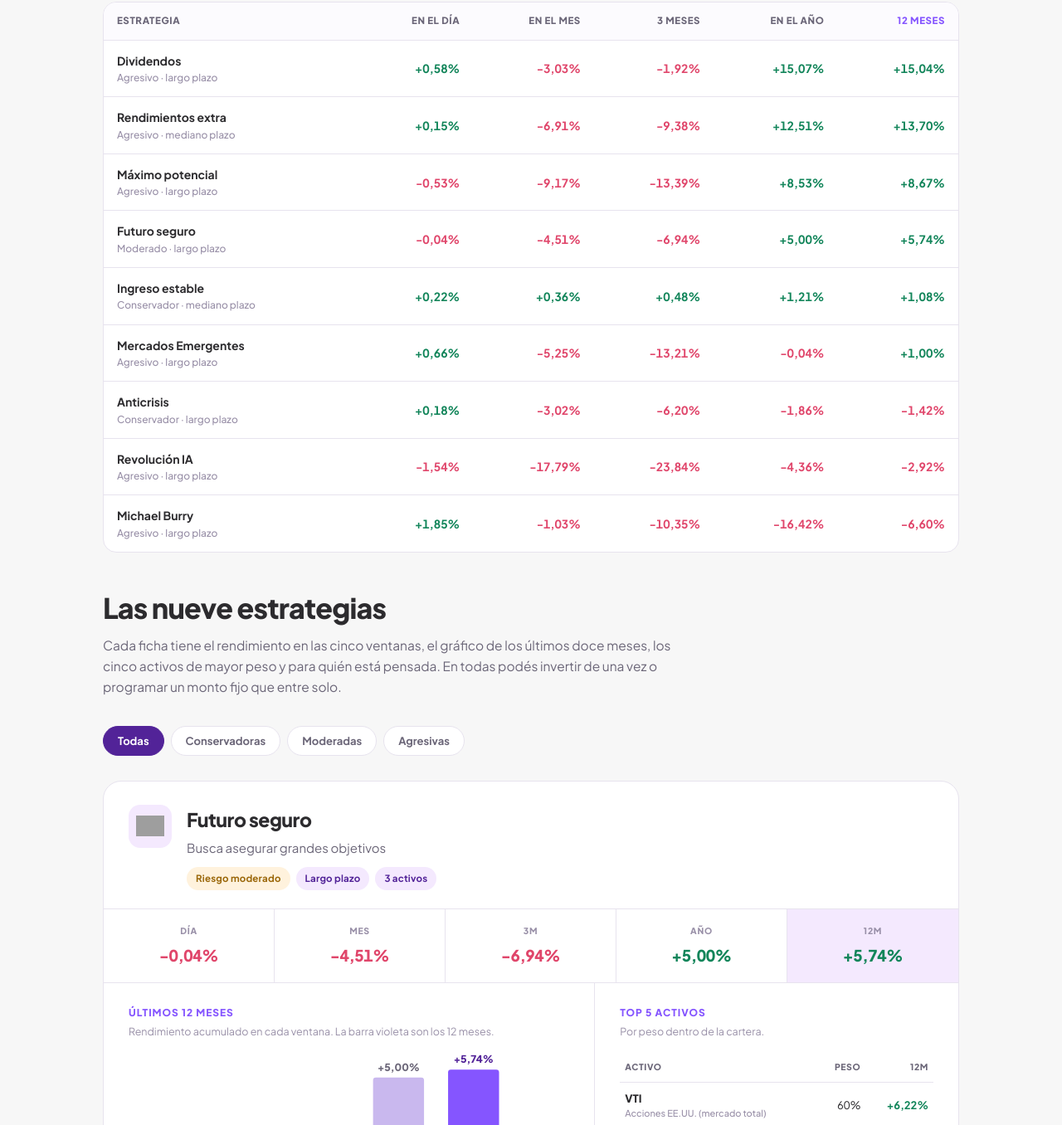
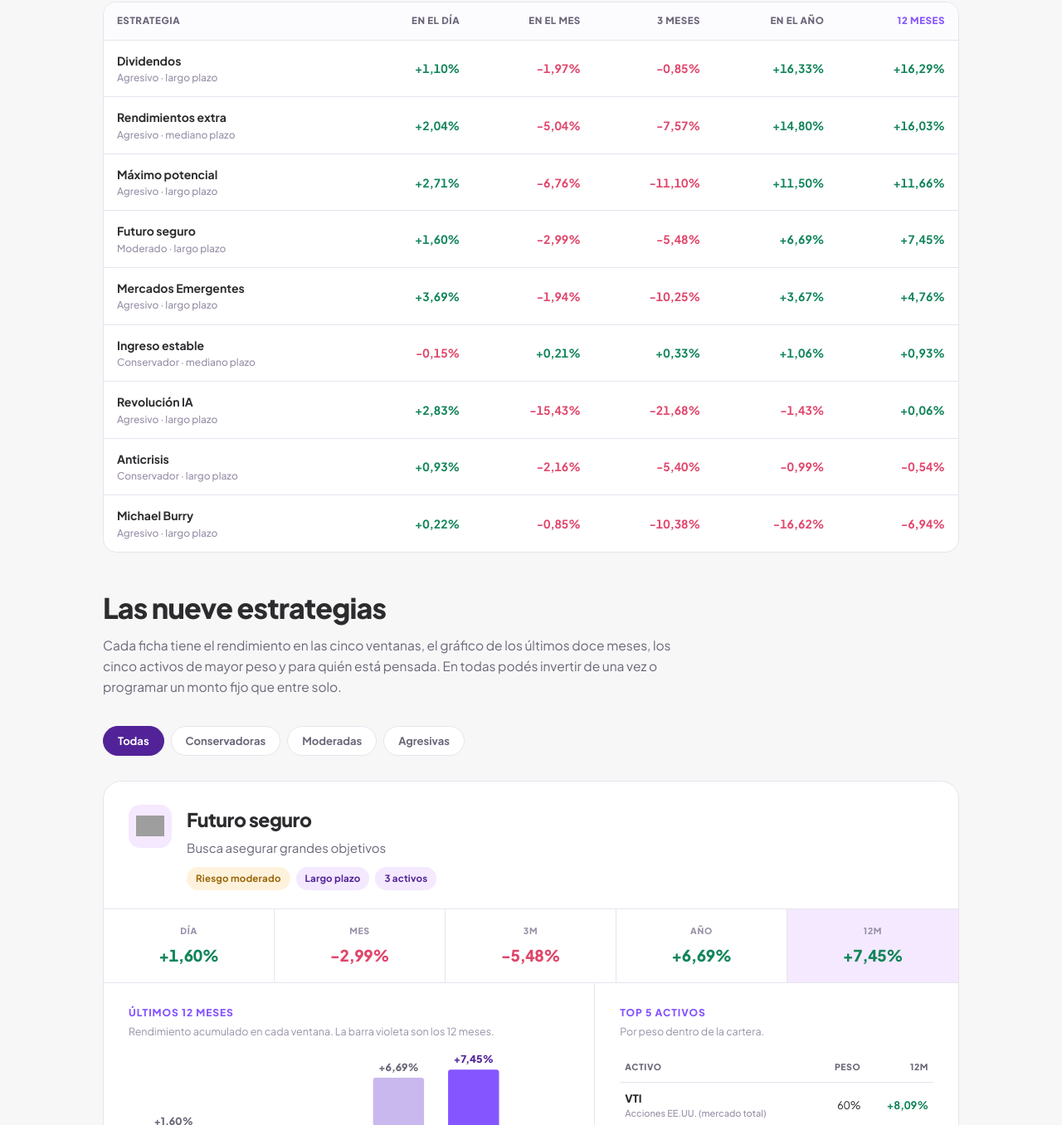
Before and after one commit to barriosuna/Rendimientos-carteras-2, a plain HTML site: page public/index.html in a window 1280 px wide. Shown: the part 1444-2800 px from the top of the page at 83% size. Drawn offline with Linux system fonts and the light colour scheme; grey boxes are pictures that could not be loaded.

Commit message:
landing: rendimientos al 27/11/2026 [skip ci]

```diff
--- a/public/index.html
+++ b/public/index.html
@@ -267,7 +267,7 @@ footer{padding:0 0 60px}
       </div>
     </div>
     <div class="barras" id="barras"></div>
-    <p class="termo-pie">Rendimiento total en dólares, punto a punto, con dividendos reinvertidos. Cierre del miércoles 25 de noviembre de 2026.</p>
+    <p class="termo-pie">Rendimiento total en dólares, punto a punto, con dividendos reinvertidos. Cierre del viernes 27 de noviembre de 2026.</p>
   </div>
 </section>
 
@@ -336,30 +336,30 @@ const ESTRATEGIAS = [
   "riesgoKey": "moderate",
   "plazo": "Largo plazo",
   "ret": [
-   -0.04,
-   -4.51,
-   -6.94,
-   5.0,
-   5.74
+   1.6,
+   -2.99,
+   -5.48,
+   6.69,
+   7.45
   ],
   "activos": [
    {
     "t": "VTI",
     "peso": 60.0,
     "nombre": "Acciones EE.UU. (mercado total)",
-    "r12m": 6.22
+    "r12m": 8.09
    },
    {
     "t": "VXUS",
     "peso": 30.0,
     "nombre": "Acciones fuera de EE.UU.",
-    "r12m": 6.8
+    "r12m": 8.86
    },
    {
     "t": "BND",
     "peso": 10.0,
     "nombre": "Bonos EE.UU.",
-    "r12m": -0.3
+    "r12m": -0.61
    }
   ],
   "totalActivos": 3,
@@ -379,42 +379,42 @@ const ESTRATEGIAS = [
   "riesgoKey": "aggressive",
   "plazo": "Largo plazo",
   "ret": [
-   -0.53,
-   -9.17,
-   -13.39,
-   8.53,
-   8.67
+   2.71,
+   -6.76,
+   -11.1,
+   11.5,
+   11.66
   ],
   "activos": [
    {
     "t": "QQQ",
     "peso": 30.0,
     "nombre": "Nasdaq 100",
-    "r12m": 2.85
+    "r12m": 5.62
    },
    {
     "t": "SMH",
     "peso": 25.0,
     "nombre": "Semiconductores",
-    "r12m": 20.29
+    "r12m": 25.31
    },
    {
     "t": "VUG",
     "peso": 20.0,
     "nombre": "Acciones de crecimiento",
-    "r12m": -2.9
+    "r12m": -0.9
    },
    {
     "t": "IWO",
     "peso": 15.0,
     "nombre": "Small caps de crecimiento",
-    "r12m": 3.7
+    "r12m": 5.99
    },
    {
     "t": "XBI",
     "peso": 10.0,
     "nombre": "Biotecnología",
-    "r12m": 27.7
+    "r12m": 29.25
    }
   ],
   "totalActivos": 5,
@@ -433,36 +433,36 @@ const ESTRATEGIAS = [
   "riesgoKey": "aggressive",
   "plazo": "Mediano plazo",
   "ret": [
-   0.15,
-   -6.91,
-   -9.38,
-   12.51,
-   13.7
+   2.04,
+   -5.04,
+   -7.57,
+   14.8,
+   16.03
   ],
   "activos": [
    {
     "t": "VB",
     "peso": 25.0,
     "nombre": "Small caps EE.UU.",
-    "r12m": 10.86
+    "r12m": 12.42
    },
    {
     "t": "MTUM",
     "peso": 25.0,
     "nombre": "Factor momentum",
-    "r12m": -1.02
+    "r12m": 1.99
    },
    {
     "t": "QUAL",
     "peso": 25.0,
     "nombre": "Factor calidad",
-    "r12m": 10.11
+    "r12m": 11.41
    },
    {
     "t": "VLUE",
     "peso": 25.0,
     "nombre": "Factor valor",
-    "r12m": 34.86
+    "r12m": 38.29
    }
   ],
   "totalActivos": 4,
@@ -486,42 +486,42 @@ const ESTRATEGIAS = [
   "riesgoKey": "aggressive",
   "plazo": "Largo plazo",
   "ret": [
-   -1.54,
-   -17.79,
-   -23.84,
-   -4.36,
-   -2.92
+   2.83,
+   -15.43,
+   -21.68,
+   -1.43,
+   0.06
   ],
   "activos": [
    {
     "t": "NVDA",
     "peso": 25.0,
     "nombre": "Nvidia",
-    "r12m": -15.45
+    "r12m": -14.77
    },
    {
     "t": "CHAT",
     "peso": 25.0,
     "nombre": "Inteligencia artificial (temático)",
-    "r12m": 7.21
+    "r12m": 12.19
    },
    {
     "t": "SMH",
     "peso": 20.0,
     "nombre": "Semiconductores",
-    "r12m": 20.29
+    "r12m": 25.31
    },
    {
     "t": "IGV",
     "peso": 20.0,
     "nombre": "Software",
-    "r12m": -8.7
+    "r12m": -6.28
    },
    {
     "t": "VST",
     "peso": 10.0,
     "nombre": "Vistra (energía eléctrica)",
-    "r12m": -31.78
+    "r12m": -31.03
    }
   ],
   "totalActivos": 5,
@@ -540,42 +540,42 @@ const ESTRATEGIAS = [
   "riesgoKey": "conservative",
   "plazo": "Mediano plazo",
   "ret": [
-   0.22,
-   0.36,
-   0.48,
-   1.21,
-   1.08
+   -0.15,
+   0.21,
+   0.33,
+   1.06,
+   0.93
   ],
   "activos": [
    {
     "t": "SGOV",
     "peso": 40.0,
     "nombre": "Letras del Tesoro (0-3 meses)",
-    "r12m": 3.71
+    "r12m": 3.74
    },
    {
     "t": "SHY",
     "peso": 25.0,
     "nombre": "Tesoro EE.UU. 1-3 años",
-    "r12m": 1.84
+    "r12m": 1.82
    },
    {
     "t": "LQD",
     "peso": 20.0,
     "nombre": "Corporativos grado de inversión",
-    "r12m": -2.31
+    "r12m": -2.58
    },
    {
     "t": "IEF",
     "peso": 10.0,
     "nombre": "Tesoro EE.UU. 7-10 años",
-    "r12m": -1.78
+    "r12m": -2.21
    },
    {
     "t": "TLT",
     "peso": 5.0,
     "nombre": "Tesoro EE.UU. +20 años",
-    "r12m": -4.55
+    "r12m": -5.68
    }
   ],
   "totalActivos": 5,
@@ -593,30 +593,30 @@ const ESTRATEGIAS = [
   "riesgoKey": "aggressive",
   "plazo": "Largo plazo",
   "ret": [
-   1.85,
-   -1.03,
-   -10.35,
-   -16.42,
-   -6.6
+   0.22,
+   -0.85,
+   -10.38,
+   -16.62,
+   -6.94
   ],
   "activos": [
    {
     "t": "MOH",
     "peso": 43.49,
     "nombre": "Molina Healthcare",
-    "r12m": 38.7
+    "r12m": 36.84
    },
    {
     "t": "LULU",
     "peso": 32.35,
     "nombre": "Lululemon",
-    "r12m": -41.67
+    "r12m": -41.36
    },
    {
     "t": "SLM",
     "peso": 24.16,
     "nombre": "SLM Corporation",
-    "r12m": -41.18
+    "r12m": -39.65
    }
   ],
   "totalActivos": 3,
@@ -637,42 +637,42 @@ const ESTRATEGIAS = [
   "riesgoKey": "aggressive",
   "plazo": "Largo plazo",
   "ret": [
-   0.66,
-   -5.25,
-   -13.21,
-   -0.04,
-   1.0
+   3.69,
+   -1.94,
+   -10.25,
+   3.67,
+   4.76
   ],
   "activos": [
    {
     "t": "MCHI",
     "peso": 25.0,
     "nombre": "Acciones de China",
-    "r12m": -23.94
+    "r12m": -21.39
    },
    {
     "t": "INDA",
     "peso": 18.0,
     "nombre": "Acciones de India",
-    "r12m": -2.76
+    "r12m": -3.55
    },
    {
     "t": "EWZ",
     "peso": 15.0,
     "nombre": "Acciones de Brasil",
-    "r12m": -6.24
+    "r12m": 2.97
    },
    {
     "t": "EWT",
     "peso": 12.0,
     "nombre": "Acciones de Taiwán",
-    "r12m": 35.35
+    "r12m": 40.56
    },
    {
     "t": "EWY",
     "peso": 10.0,
     "nombre": "Acciones de Corea del Sur",
-    "r12m": 45.36
+    "r12m": 52.87
    }
   ],
   "totalActivos": 8,
@@ -693,42 +693,42 @@ const ESTRATEGIAS = [
   "riesgoKey": "aggressive",
   "plazo": "Largo plazo",
   "ret": [
-   0.58,
-   -3.03,
-   -1.92,
-   15.07,
-   15.04
+   1.1,
+   -1.97,
+   -0.85,
+   16.33,
+   16.29
   ],
   "activos": [
    {
     "t": "SCHD",
     "peso": 25.0,
     "nombre": "Dividendos de calidad",
-    "r12m": 32.4
+    "r12m": 33.82
    },
    {
     "t": "VIG",
     "peso": 25.0,
     "nombre": "Dividendos crecientes",
-    "r12m": 10.91
+    "r12m": 12.18
    },
    {
     "t": "DGRO",
     "peso": 20.0,
     "nombre": "Crecimiento de dividendos",
-    "r12m": 16.17
+    "r12m": 17.32
    },
    {
     "t": "IDVO",
     "peso": 15.0,
     "nombre": "Dividendos internacionales + opciones",
-    "r12m": 0.88
+    "r12m": 2.49
    },
    {
     "t": "DIVO",
     "peso": 15.0,
     "nombre": "Dividendos + covered calls",
-    "r12m": 5.61
+    "r12m": 6.38
    }
   ],
   "totalActivos": 5,
@@ -748,42 +748,42 @@ const ESTRATEGIAS = [
   "riesgoKey": "conservative",
   "plazo": "Largo plazo",
   "ret": [
-   0.18,
-   -3.02,
-   -6.2,
-   -1.86,
-   -1.42
+   0.93,
+   -2.16,
+   -5.4,
+   -0.99,
+   -0.54
   ],
   "activos": [
    {
     "t": "VTI",
     "peso": 25.0,
     "nombre": "Acciones EE.UU. (mercado total)",
-    "r12m": 6.22
+    "r12m": 8.09
    },
    {
     "t": "GLD",
     "peso": 25.0,
     "nombre": "Oro físico",
-    "r12m": -15.58
+    "r12m": -13.79
    },
    {
     "t": "SGOV",
     "peso": 25.0,
     "nombre": "Letras del Tesoro (0-3 meses)",
-    "r12m": 3.71
+    "r12m": 3.74
    },
    {
     "t": "BND",
     "peso": 15.0,
     "nombre": "Bonos EE.UU.",
-    "r12m": -0.3
+    "r12m": -0.61
    },
    {
     "t": "BNDX",
     "peso": 10.0,
     "nombre": "Bonos globales cubiertos",
-    "r12m": 0.35
+    "r12m": 0.37
    }
   ],
   "totalActivos": 5,
```
Also changed, not shown: public/api/estrategias.json (+1 -1 lines), public/api/sp500.json (+1 -1 lines).
